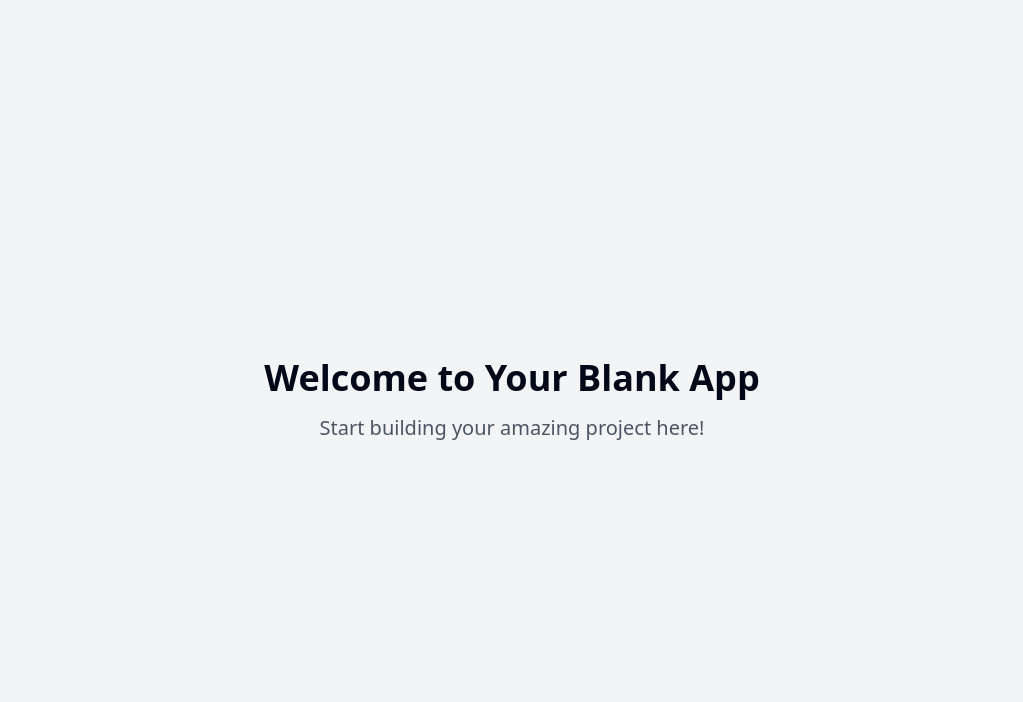
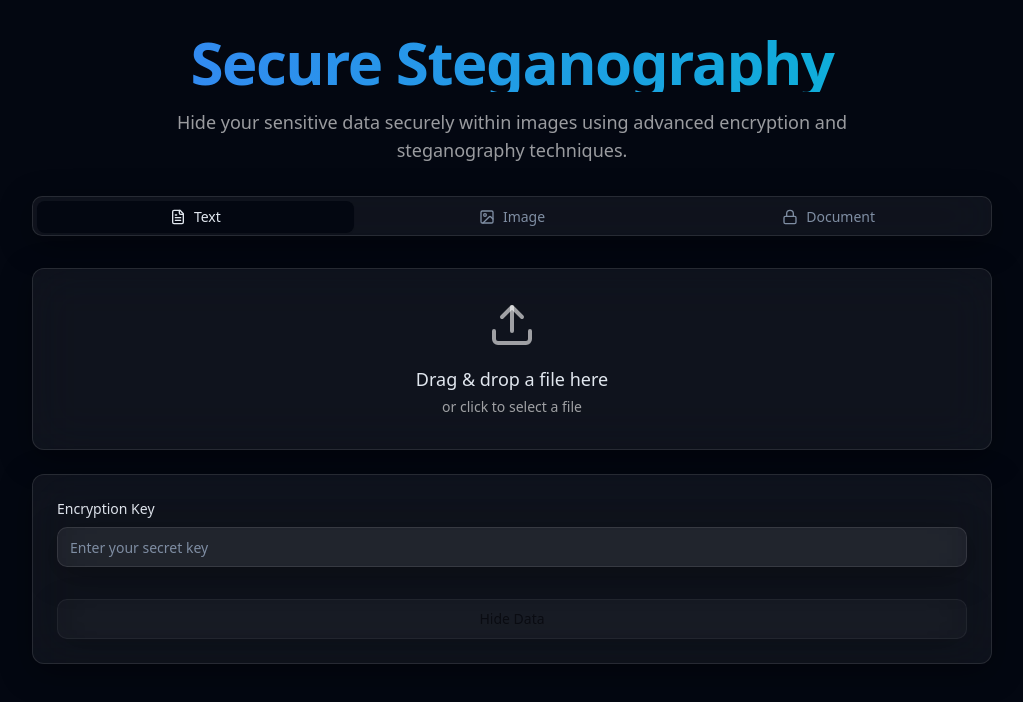
Before and after one commit to bbheemara/secure-stego, a React (Vite) app: page / in a window 1280 px wide. Shown: the top 702 px of the page, without its empty margins (128-1151 px from the left). Built offline with nearby package versions, Linux system fonts and the light colour scheme.

Commit message:
Implement steganography application
This commit implements a web application for hiding and extracting data within images using AES encryption, compression, and steganography.  The application supports hiding text, images, and documents.

```diff
--- a/package.json
+++ b/package.json
@@ -51,6 +51,7 @@
     "react": "^18.3.1",
     "react-day-picker": "^8.10.1",
     "react-dom": "^18.3.1",
+    "react-dropzone": "^14.2.3",
     "react-hook-form": "^7.53.0",
     "react-resizable-panels": "^2.1.3",
     "react-router-dom": "^6.26.2",
--- /dev/null
+++ b/src/components/DragDropZone.tsx
@@ -0,0 +1,46 @@
+
+import React, { useCallback } from 'react';
+import { useDropzone } from 'react-dropzone';
+import { Upload } from 'lucide-react';
+
+interface DragDropZoneProps {
+  onFileSelected: (file: File) => void;
+  acceptedFileTypes?: string[];
+}
+
+const DragDropZone = ({ onFileSelected, acceptedFileTypes = ['image/*'] }: DragDropZoneProps) => {
+  const onDrop = useCallback((acceptedFiles: File[]) => {
+    if (acceptedFiles.length > 0) {
+      onFileSelected(acceptedFiles[0]);
+    }
+  }, [onFileSelected]);
+
+  const { getRootProps, getInputProps, isDragActive } = useDropzone({
+    onDrop,
+    accept: acceptedFileTypes.reduce((acc, curr) => ({ ...acc, [curr]: [] }), {}),
+    maxFiles: 1,
+  });
+
+  return (
+    <div
+      {...getRootProps()}
+      className={`neo-glass w-full p-8 rounded-lg cursor-pointer transition-all duration-300
+        ${isDragActive ? 'bg-white/20' : 'hover:bg-white/10'}`}
+    >
+      <input {...getInputProps()} />
+      <div className="flex flex-col items-center justify-center gap-4">
+        <Upload className="w-12 h-12 text-white/60" />
+        <div className="text-center">
+          <p className="text-lg font-medium">
+            {isDragActive ? "Drop the file here" : "Drag & drop a file here"}
+          </p>
+          <p className="text-sm text-white/60 mt-1">
+            or click to select a file
+          </p>
+        </div>
+      </div>
+    </div>
+  );
+};
+
+export default DragDropZone;
--- /dev/null
+++ b/src/components/ImagePreview.tsx
@@ -0,0 +1,28 @@
+
+import React from 'react';
+import { X } from 'lucide-react';
+
+interface ImagePreviewProps {
+  imageUrl: string;
+  onRemove: () => void;
+}
+
+const ImagePreview = ({ imageUrl, onRemove }: ImagePreviewProps) => {
+  return (
+    <div className="relative animate-fadeIn">
+      <img
+        src={imageUrl}
+        alt="Preview"
+        className="w-full h-64 object-cover rounded-lg neo-glass"
+      />
+      <button
+        onClick={onRemove}
+        className="absolute top-2 right-2 p-2 rounded-full bg-black/50 hover:bg-black/70 transition-colors"
+      >
+        <X className="w-4 h-4" />
+      </button>
+    </div>
+  );
+};
+
+export default ImagePreview;
--- a/src/index.css
+++ b/src/index.css
@@ -1,92 +1,33 @@
+
 @tailwind base;
 @tailwind components;
 @tailwind utilities;
 
 @layer base {
   :root {
-    --background: 0 0% 100%;
-    --foreground: 222.2 84% 4.9%;
+    --background: 224 71% 4%;
+    --foreground: 213 31% 91%;
 
-    --card: 0 0% 100%;
-    --card-foreground: 222.2 84% 4.9%;
+    --primary: 210 40% 98%;
+    --primary-foreground: 222.2 47.4% 1.2%;
 
-    --popover: 0 0% 100%;
-    --popover-foreground: 222.2 84% 4.9%;
+    --secondary: 222.2 47.4% 11.2%;
+    --secondary-foreground: 210 40% 98%;
 
-    --primary: 222.2 47.4% 11.2%;
-    --primary-foreground: 210 40% 98%;
+    --muted: 223 47% 11%;
+    --muted-foreground: 215.4 16.3% 56.9%;
 
-    --secondary: 210 40% 96.1%;
-    --secondary-foreground: 222.2 47.4% 11.2%;
+    --accent: 216 34% 17%;
+    --accent-foreground: 210 40% 98%;
 
-    --muted: 210 40% 96.1%;
-    --muted-foreground: 215.4 16.3% 46.9%;
-
-    --accent: 210 40% 96.1%;
-    --accent-foreground: 222.2 47.4% 11.2%;
-
-    --destructive: 0 84.2% 60.2%;
+    --destructive: 0 63% 31%;
     --destructive-foreground: 210 40% 98%;
 
-    --border: 214.3 31.8% 91.4%;
-    --input: 214.3 31.8% 91.4%;
-    --ring: 222.2 84% 4.9%;
+    --border: 216 34% 17%;
+    --input: 216 34% 17%;
+    --ring: 216 34% 17%;
 
-    --radius: 0.5rem;
-
-    --sidebar-background: 0 0% 98%;
-
-    --sidebar-foreground: 240 5.3% 26.1%;
-
-    --sidebar-primary: 240 5.9% 10%;
-
-    --sidebar-primary-foreground: 0 0% 98%;
-
-    --sidebar-accent: 240 4.8% 95.9%;
-
-    --sidebar-accent-foreground: 240 5.9% 10%;
-
-    --sidebar-border: 220 13% 91%;
-
-    --sidebar-ring: 217.2 91.2% 59.8%;
-  }
-
-  .dark {
-    --background: 222.2 84% 4.9%;
-    --foreground: 210 40% 98%;
-
-    --card: 222.2 84% 4.9%;
-    --card-foreground: 210 40% 98%;
-
-    --popover: 222.2 84% 4.9%;
-    --popover-foreground: 210 40% 98%;
-
-    --primary: 210 40% 98%;
-    --primary-foreground: 222.2 47.4% 11.2%;
-
-    --secondary: 217.2 32.6% 17.5%;
-    --secondary-foreground: 210 40% 98%;
-
-    --muted: 217.2 32.6% 17.5%;
-    --muted-foreground: 215 20.2% 65.1%;
-
-    --accent: 217.2 32.6% 17.5%;
-    --accent-foreground: 210 40% 98%;
-
-    --destructive: 0 62.8% 30.6%;
-    --destructive-foreground: 210 40% 98%;
-
-    --border: 217.2 32.6% 17.5%;
-    --input: 217.2 32.6% 17.5%;
-    --ring: 212.7 26.8% 83.9%;
-    --sidebar-background: 240 5.9% 10%;
-    --sidebar-foreground: 240 4.8% 95.9%;
-    --sidebar-primary: 224.3 76.3% 48%;
-    --sidebar-primary-foreground: 0 0% 100%;
-    --sidebar-accent: 240 3.7% 15.9%;
-    --sidebar-accent-foreground: 240 4.8% 95.9%;
-    --sidebar-border: 240 3.7% 15.9%;
-    --sidebar-ring: 217.2 91.2% 59.8%;
+    --radius: 0.75rem;
   }
 }
 
@@ -94,8 +35,18 @@
   * {
     @apply border-border;
   }
-
   body {
     @apply bg-background text-foreground;
+    font-feature-settings: "rlig" 1, "calt" 1;
   }
 }
+
+@layer utilities {
+  .glass {
+    @apply backdrop-blur-lg bg-white/10 border border-white/20;
+  }
+
+  .neo-glass {
+    @apply backdrop-blur-xl bg-white/5 border border-white/10 shadow-[0_8px_32px_rgba(0,0,0,0.36)];
+  }
+}
--- a/src/pages/Index.tsx
+++ b/src/pages/Index.tsx
@@ -1,11 +1,88 @@
-// Update this page (the content is just a fallback if you fail to update the page)
+
+import React, { useState } from 'react';
+import DragDropZone from '../components/DragDropZone';
+import ImagePreview from '../components/ImagePreview';
+import { Button } from '../components/ui/button';
+import { Input } from '../components/ui/input';
+import { Tabs, TabsContent, TabsList, TabsTrigger } from '../components/ui/tabs';
+import { FileText, Image as ImageIcon, Lock } from 'lucide-react';
 
 const Index = () => {
+  const [coverImage, setCoverImage] = useState<string | null>(null);
+  const [secretKey, setSecretKey] = useState('');
+
+  const handleFileSelected = (file: File) => {
+    const reader = new FileReader();
+    reader.onloadend = () => {
+      setCoverImage(reader.result as string);
+    };
+    reader.readAsDataURL(file);
+  };
+
   return (
-    <div className="min-h-screen flex items-center justify-center bg-gray-100">
-      <div className="text-center">
-        <h1 className="text-4xl font-bold mb-4">Welcome to Your Blank App</h1>
-        <p className="text-xl text-gray-600">Start building your amazing project here!</p>
+    <div className="min-h-screen w-full max-w-5xl mx-auto px-4 py-8 sm:px-6 lg:px-8">
+      <div className="space-y-8 animate-fadeIn">
+        <div className="text-center space-y-4">
+          <h1 className="text-4xl font-bold tracking-tight sm:text-6xl bg-clip-text text-transparent bg-gradient-to-r from-blue-500 to-cyan-500">
+            Secure Steganography
+          </h1>
+          <p className="text-lg text-white/60 max-w-2xl mx-auto">
+            Hide your sensitive data securely within images using advanced encryption and steganography techniques.
+          </p>
+        </div>
+
+        <Tabs defaultValue="text" className="w-full">
+          <TabsList className="grid w-full grid-cols-3 neo-glass">
+            <TabsTrigger value="text" className="space-x-2">
+              <FileText className="w-4 h-4" />
+              <span>Text</span>
+            </TabsTrigger>
+            <TabsTrigger value="image" className="space-x-2">
+              <ImageIcon className="w-4 h-4" />
+              <span>Image</span>
+            </TabsTrigger>
+            <TabsTrigger value="document" className="space-x-2">
+              <Lock className="w-4 h-4" />
+              <span>Document</span>
+            </TabsTrigger>
+          </TabsList>
+
+          <div className="mt-8 space-y-6">
+            {!coverImage ? (
+              <DragDropZone onFileSelected={handleFileSelected} />
+            ) : (
+              <ImagePreview
+                imageUrl={coverImage}
+                onRemove={() => setCoverImage(null)}
+              />
+            )}
+
+            <div className="space-y-4 neo-glass p-6 rounded-lg">
+              <div className="space-y-2">
+                <label htmlFor="secretKey" className="block text-sm font-medium">
+                  Encryption Key
+                </label>
+                <Input
+                  id="secretKey"
+                  type="password"
+                  value={secretKey}
+                  onChange={(e) => setSecretKey(e.target.value)}
+                  placeholder="Enter your secret key"
+                  className="neo-glass"
+                />
+              </div>
+
+              <div className="pt-4">
+                <Button
+                  className="w-full neo-glass hover:bg-white/10"
+                  disabled={!coverImage || !secretKey}
+                >
+                  Hide Data
+                </Button>
+              </div>
+            </div>
+          </div>
+        </Tabs>
       </div>
     </div>
   );
```
Also changed, not shown: tailwind.config.ts (+45 -52 lines), 1 other file (tests, documents, lock files or other folders).
